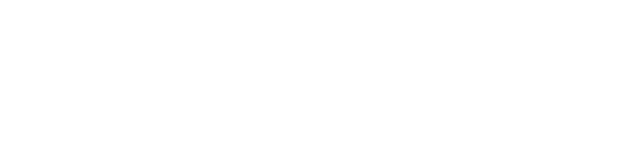
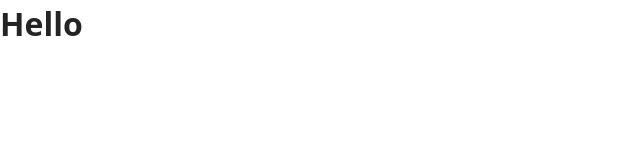
Before and after one commit to NatalieTkachenko/goit-js-hw-11-back-on-track, a website built with Vite: page src/index.html in a window 1280 px wide. Shown: the whole page, without its empty margins (0-640 px from the left). Built offline with nearby package versions, Linux system fonts and the light colour scheme.

Commit message:
setup fixed

```diff
--- a/src/index.html
+++ b/src/index.html
@@ -8,6 +8,7 @@
     <link rel="stylesheet" href="./css/styles.css" />
   </head>
   <body>
+    <h1>Hello</h1>
 
     <script type="module" src="./main.js"></script>
   </body>
--- a/src/main.js
+++ b/src/main.js
@@ -0,0 +1 @@
+console.log("Hello world!");
```
